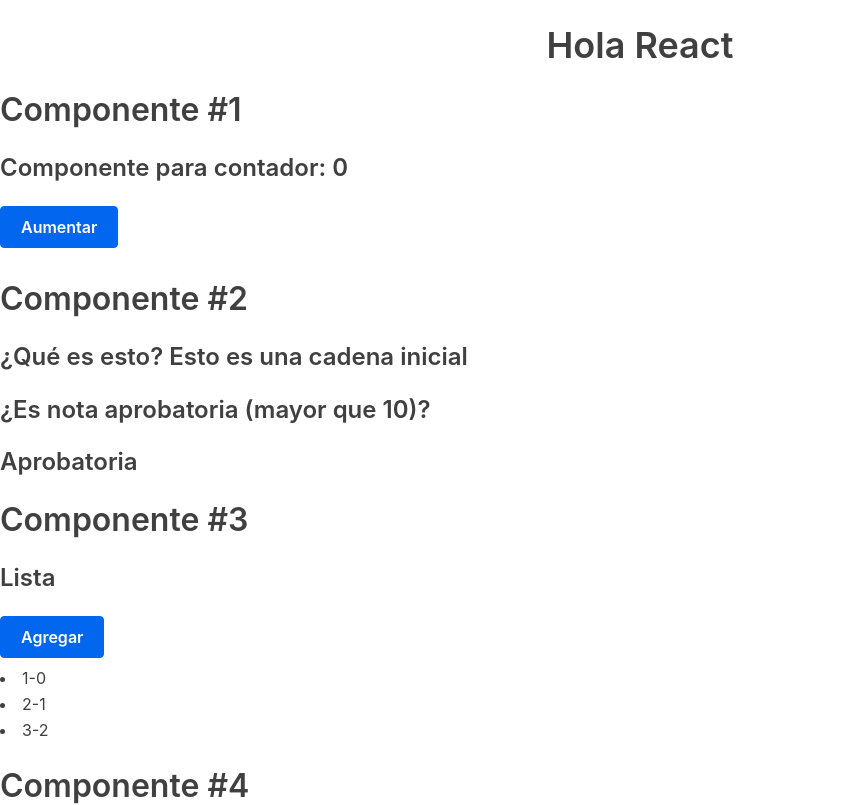
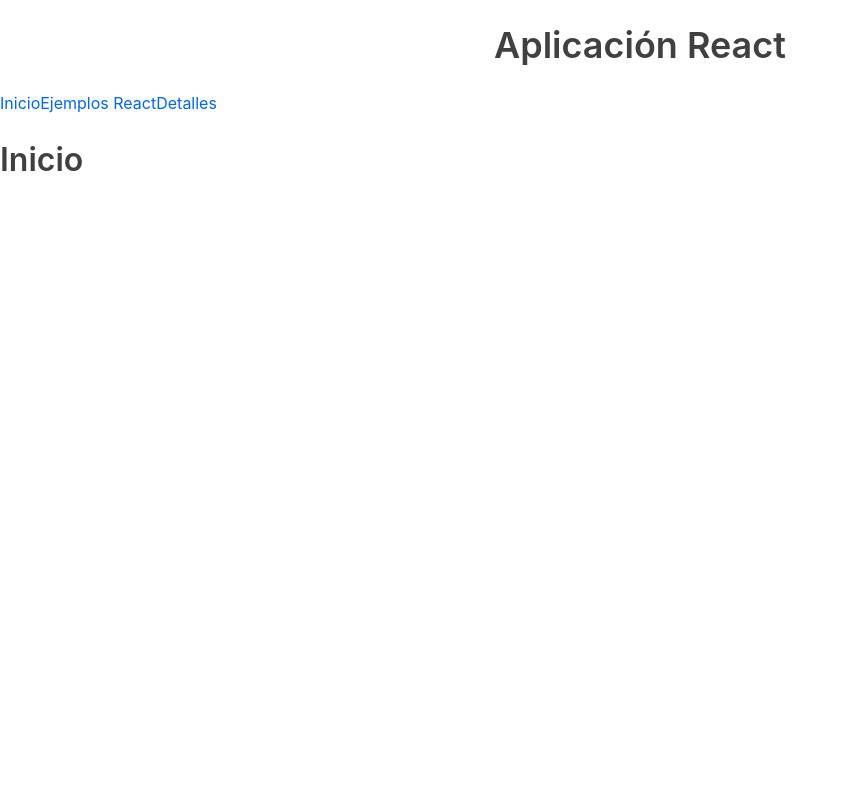
Before and after one commit to PieroSandro/pp_react_fundamentos, a React (Create React App) app: page / in a window 1280 px wide. Shown: the top 805 px of the page, without its empty margins (0-849 px from the left). Built offline with nearby package versions, Linux system fonts and the light colour scheme; the HTML template or start-up script is replaced by a standard one.

Commit message:
uso de router y links

```diff
--- a/package.json
+++ b/package.json
@@ -9,6 +9,7 @@
     "react": "^17.0.2",
     "react-dom": "^17.0.2",
     "react-hook-form": "^7.12.1",
+    "react-router-dom": "^5.2.0",
     "react-scripts": "4.0.3",
     "uuid": "^8.3.2",
     "web-vitals": "^1.1.2"
--- a/src/App.js
+++ b/src/App.js
@@ -8,6 +8,9 @@
 import Hola from './componentes/Hola';
 import Comentario from './componentes/Comentario';
 import Crud from './componentes/Crud';
+import { BrowserRouter as Router,Switch,Route,Link,NavLink } from 'react-router-dom';
+import Inicio from './componentes/Inicio';
+import Detalles from './componentes/Detalles';
 
 //function App() {
   const App =()=>{
@@ -19,8 +22,29 @@
   }
 
   return (
+    <Router>
     <div class="m-4">
-      <h1 class="text-center">Hola React</h1>
+      <h1 class="text-center">Aplicación React</h1>
+      <div className="btn-group">
+        <Link to="/"
+        className="btn btn-dark">
+          Inicio
+        </Link>
+        <Link to="/react-ejemplos"
+        className="btn btn-dark">
+          Ejemplos React
+        </Link>
+        <NavLink to="/detalles"
+        className="btn btn-dark"
+        activeClassName="active">
+          Detalles
+        </NavLink>
+      </div>
+      <Switch>
+      <Route path="/" exact>
+      <Inicio/>
+      </Route>
+      <Route path="/react-ejemplos">
       <Counter/>
       <Jsx/>
       <Lista/>
@@ -31,7 +55,14 @@
       <Hola numero="8" usuario="Renzo" edad={34}/>
       <Comentario persona={persona}/>
       <Crud/>
+      </Route>
+      <Route path="/detalles">
+      <Detalles/>
+      </Route>
+      </Switch>
+
     </div>
+    </Router>
   );
 }
 
--- /dev/null
+++ b/src/componentes/Detalles.jsx
@@ -0,0 +1,11 @@
+import React from 'react'
+
+const Detalles = () => {
+    return (
+        <div>
+            <h2>Detalles</h2>
+        </div>
+     );
+}
+
+export default Detalles;
--- /dev/null
+++ b/src/componentes/Inicio.jsx
@@ -0,0 +1,11 @@
+import React from 'react'
+
+const Inicio = () => {
+    return (
+        <div>
+            <h2>Inicio</h2>
+        </div>
+     );
+}
+
+export default Inicio;
--- a/src/index.js
+++ b/src/index.js
@@ -2,7 +2,7 @@
 import ReactDOM from 'react-dom';
 import './index.css';
 import App from './App';
-import reportWebVitals from './reportWebVitals';
+//import reportWebVitals from './reportWebVitals';
 
 ReactDOM.render(
   <React.StrictMode>
@@ -14,4 +14,4 @@
 // If you want to start measuring performance in your app, pass a function
 // to log results (for example: reportWebVitals(console.log))
 // or send to an analytics endpoint. Learn more: https://bit.ly/CRA-vitals
-reportWebVitals();
+//reportWebVitals();
```
Also changed, not shown: 1 other file (tests, documents, lock files or other folders).
